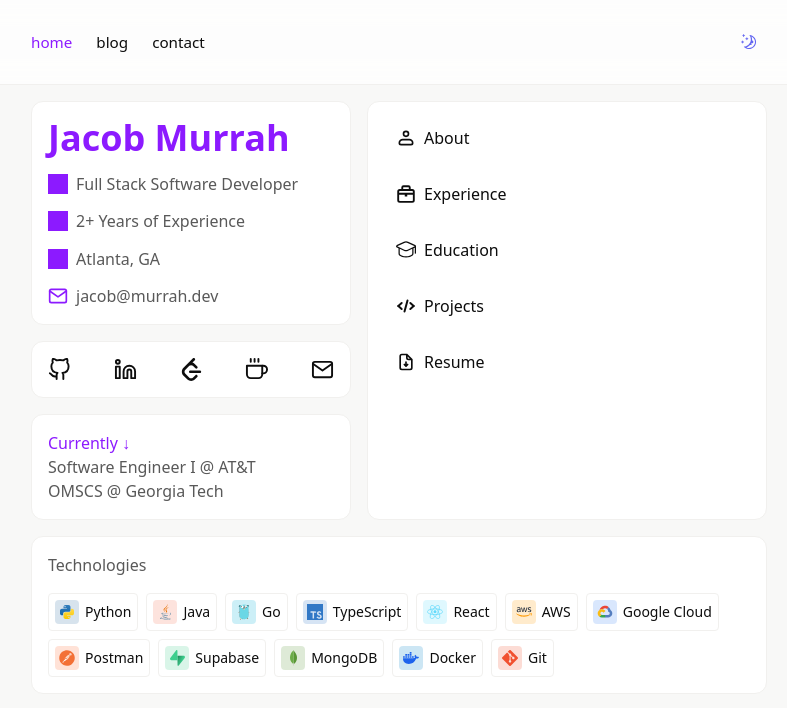
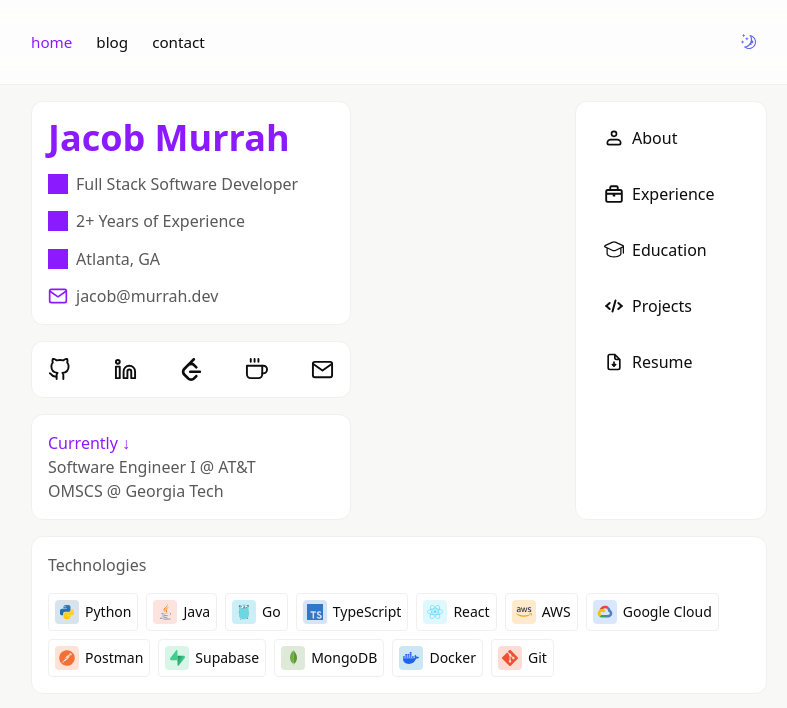
Before and after one commit to jmurrah/personal-portfolio-v2, a React (Vite) app: page / in a window 1280 px wide. Shown: the top 708 px of the page, without its empty margins (241-1028 px from the left). Built offline with nearby package versions, Linux system fonts and the light colour scheme; grey boxes are pictures that could not be loaded.

Commit message:
SOMEWHAT WORKING!!!!

```diff
--- a/src/components/AnimatedCard.tsx
+++ b/src/components/AnimatedCard.tsx
@@ -60,7 +60,7 @@ export default function AnimatedCard({
           observer.disconnect();
         }
       },
-      { threshold: 0 }
+      { threshold: 0 },
     );
 
     observer.observe(cardRef.current);
--- a/src/components/Tabs/ExpandableCard/ExpandableCard.css
+++ b/src/components/Tabs/ExpandableCard/ExpandableCard.css
@@ -1,69 +1,75 @@
 .expandable-card {
-  --container-expand-duration: 520ms;
-  --card-offset-left: 0px;
-  --card-parent-width: 100%;
-  --content-height: 0px;
-  flex: 1 1 auto;
-  width: 100%;
-  max-width: 100%;
-  margin-left: 0;
-  align-self: stretch;
-  position: relative;
-  z-index: 1;
+  --animation-duration: 600ms;
+  --content-height: 0;
+  --initial-width: 280px;
+  width: var(--initial-width);
   transition:
-    width var(--container-expand-duration) cubic-bezier(0.4, 0, 0.2, 1),
-    max-width var(--container-expand-duration) cubic-bezier(0.4, 0, 0.2, 1),
-    flex-basis var(--container-expand-duration) cubic-bezier(0.4, 0, 0.2, 1),
-    margin-left var(--container-expand-duration) cubic-bezier(0.4, 0, 0.2, 1),
-    box-shadow 240ms ease;
+    width var(--animation-duration) cubic-bezier(0.22, 1, 0.36, 1),
+    box-shadow var(--animation-duration) cubic-bezier(0.22, 1, 0.36, 1);
+  overflow: hidden;
 }
 
-.expandable-card.expandable-card--expanded {
-  flex-basis: 100%;
-  max-width: 100%;
+.tabs-container {
   width: 100%;
-  margin-left: 0;
-  z-index: 50;
-  box-shadow: 0 8px 30px rgba(0, 0, 0, 0.12);
 }
 
-/* Height transition for content */
-.content-wrapper {
+.card-content {
+  height: var(--content-height);
+  opacity: 0;
   overflow: hidden;
-  height: 0;
-  transition: height var(--container-expand-duration) cubic-bezier(0.4, 0, 0.2, 1);
+  transition:
+    height var(--animation-duration) cubic-bezier(0.22, 1, 0.36, 1),
+    opacity var(--animation-duration) cubic-bezier(0.22, 1, 0.36, 1);
+}
+
+/* Expanded state */
+.expandable-card.expanded {
+  width: 100%;
+  box-shadow: 0 10px 25px rgba(0, 0, 0, 0.1);
+}
+
+.expandable-card.expanded .card-content {
+  opacity: 1;
+}
+
+/* Closing state */
+.expandable-card.closing {
+  --closing-duration: 720ms;
+  transition:
+    width var(--closing-duration) cubic-bezier(0.22, 1, 0.36, 1),
+    box-shadow var(--closing-duration) cubic-bezier(0.22, 1, 0.36, 1);
+}
+
+.expandable-card.closing .card-content {
+  transition:
+    height var(--closing-duration) cubic-bezier(0.22, 1, 0.36, 1),
+    opacity var(--closing-duration) cubic-bezier(0.22, 1, 0.36, 1);
+}
+
+/* Animation optimizations */
+.expandable-card.animating {
+  will-change: width, box-shadow;
+}
+
+.expandable-card.animating .card-content {
+  will-change: height, opacity;
+}
+
+/* Content animation */
+.tab-content-inner {
+  padding: 1.5rem;
+  animation: fadeIn 300ms ease-out forwards;
+  animation-delay: calc(var(--animation-duration) * 0.5);
   opacity: 0;
 }
 
-.content-wrapper.expanded {
-  height: var(--content-height);
-  opacity: 1;
-  transition:
-    height var(--container-expand-duration) cubic-bezier(0.4, 0, 0.2, 1),
-    opacity var(--container-expand-duration) cubic-bezier(0.4, 0, 0.2, 1);
+@keyframes fadeIn {
+  from {
+    opacity: 0;
+    transform: translateY(8px);
+  }
+  to {
+    opacity: 1;
+    transform: translateY(0);
+  }
 }
-
-/* Tab content spacing */
-.tab-content {
-  padding: 1.5rem;
-}
-
-/* Adding transition for closing - slower than opening */
-.expandable-card.closing {
-  /* Slower closing transition */
-  --closing-duration: 720ms;
-  z-index: 50;
-  transition:
-    width var(--closing-duration) cubic-bezier(0.4, 0, 0.2, 1),
-    max-width var(--closing-duration) cubic-bezier(0.4, 0, 0.2, 1),
-    flex-basis var(--closing-duration) cubic-bezier(0.4, 0, 0.2, 1),
-    margin-left var(--closing-duration) cubic-bezier(0.4, 0, 0.2, 1),
-    box-shadow 240ms ease;
-}
-
-/* Also handle content closing transition */
-.expandable-card.closing .content-wrapper {
-  transition:
-    height var(--closing-duration) cubic-bezier(0.4, 0, 0.2, 1),
-    opacity var(--closing-duration) cubic-bezier(0.4, 0, 0.2, 1);
-}
--- a/src/components/Tabs/ExpandableCard/ExpandableCard.tsx
+++ b/src/components/Tabs/ExpandableCard/ExpandableCard.tsx
@@ -1,116 +1,97 @@
-import {
-  useLayoutEffect,
-  useRef,
-  useState,
-  useEffect,
-  type CSSProperties,
-  type ReactNode,
-} from 'react';
+import { useRef, useState, useEffect } from 'react';
 import Card from '@/components/Card';
 import './ExpandableCard.css';
 
-export interface ExpandableCardProps {
-  children: ReactNode;
+interface ExpandableCardProps {
+  children: React.ReactNode;
   expanded: boolean;
   className?: string;
-  contentId?: string; // Optional ID for the content section
+  tabContent?: React.ReactNode; // Add support for tab content
+  onAnimationComplete?: () => void;
+  initialWidth?: string; // Add support for initial width
 }
 
-const CONTAINER_EXPAND_DURATION_MS = 520;
+const ANIMATION_DURATION = 600;
 
 export default function ExpandableCard({
   children,
   expanded,
   className = '',
-  contentId = 'tab-content',
+  tabContent,
+  onAnimationComplete,
+  initialWidth = '256px', // Default width for tabs
 }: ExpandableCardProps) {
-  const [cardMetrics, setCardMetrics] = useState<{
-    offsetLeft: number;
-    parentWidth: number;
-  } | null>(null);
-  const [contentHeight, setContentHeight] = useState<number | null>(null);
-  const cardRef = useRef<HTMLDivElement | null>(null);
-  const contentRef = useRef<HTMLDivElement | null>(null);
+  const contentRef = useRef<HTMLDivElement>(null);
+  const [contentHeight, setContentHeight] = useState(0);
+  const [isAnimating, setIsAnimating] = useState(false);
 
-  // Measure the layout for positioning
-  useLayoutEffect(() => {
-    const measureLayout = () => {
-      const cardNode = cardRef.current;
-      if (cardNode) {
-        const parentElement = cardNode.parentElement;
-        const cardRect = cardNode.getBoundingClientRect();
-        const parentRect = parentElement?.getBoundingClientRect();
-        const nextOffsetLeft = parentRect ? cardRect.left - parentRect.left : cardNode.offsetLeft;
-        const nextParentWidth = parentRect?.width ?? cardRect.width;
-
-        setCardMetrics((previous) => {
-          if (
-            previous &&
-            previous.offsetLeft === nextOffsetLeft &&
-            previous.parentWidth === nextParentWidth
-          ) {
-            return previous;
-          }
-
-          return {
-            offsetLeft: nextOffsetLeft,
-            parentWidth: nextParentWidth,
-          };
-        });
+  // Measure content height for smooth transitions
+  useEffect(() => {
+    const updateContentHeight = () => {
+      if (contentRef.current) {
+        if (expanded) {
+          // Get actual content height
+          setContentHeight(contentRef.current.scrollHeight);
+        } else {
+          // Close content area
+          setContentHeight(0);
+        }
       }
     };
 
-    measureLayout();
-    window.addEventListener('resize', measureLayout);
+    // Update on expansion changes
+    updateContentHeight();
 
-    return () => {
-      window.removeEventListener('resize', measureLayout);
-    };
-  }, [expanded]);
+    // Also update on window resize for responsive layouts
+    window.addEventListener('resize', updateContentHeight);
+    return () => window.removeEventListener('resize', updateContentHeight);
+  }, [expanded, tabContent]);
 
-  // Measure content height for smooth height transition
-  useEffect(() => {
-    const content = document.getElementById(contentId);
-    if (content && expanded) {
-      // Small delay to ensure content is rendered
-      setTimeout(() => {
-        setContentHeight(content.scrollHeight);
-      }, 10);
-    } else {
-      setContentHeight(0);
-    }
-  }, [expanded, contentId]);
+  // Handle animation states
+// Update this useEffect to have consistent dependency array
+useEffect(() => {
+  setIsAnimating(true);
+  const timer = setTimeout(() => {
+    setIsAnimating(false);
+    if (expanded && onAnimationComplete) onAnimationComplete();
+  }, ANIMATION_DURATION);
+  return () => clearTimeout(timer);
+}, [expanded, onAnimationComplete]); // This is the problematic array
 
-  const expandDurationValue = `${CONTAINER_EXPAND_DURATION_MS}ms`;
-  const containerClassName = [
+  // Combine classes
+  const cardClasses = [
     'expandable-card',
-    expanded ? 'expandable-card--expanded' : '',
+    expanded ? 'expanded' : '',
+    isAnimating ? 'animating' : '',
     className,
   ]
     .filter(Boolean)
     .join(' ');
 
-  const cardStyle = {
-    '--container-expand-duration': expandDurationValue,
-    '--card-offset-left': cardMetrics ? `${cardMetrics.offsetLeft}px` : undefined,
-    '--card-parent-width': cardMetrics ? `${cardMetrics.parentWidth}px` : undefined,
-    '--content-height': contentHeight ? `${contentHeight}px` : '0px',
-  } as CSSProperties;
+  return (
+    <Card
+      className={cardClasses}
+      style={
+        {
+          '--animation-duration': `${ANIMATION_DURATION}ms`,
+          '--content-height': `${contentHeight}px`,
+          '--initial-width': initialWidth,
+        } as React.CSSProperties
+      }
+    >
+      <div className="tabs-container">
+        {children}
+      </div>
 
-  return (
-    <Card ref={cardRef} className={containerClassName} style={cardStyle}>
-      {children}
-      <div
-        id={contentId}
-        ref={contentRef}
-        className={`content-wrapper ${expanded ? 'expanded' : ''}`}
-      >
-        {/* Tab content goes here */}
+      <div ref={contentRef} className="card-content" aria-hidden={!expanded}>
         {expanded && (
-          <div className="tab-content">
-            <h2>Tab Content for Selected Tab</h2>
-            <p>This area will show content for the selected tab.</p>
-            <p>You can put any content here and it will automatically expand.</p>
+          <div className="tab-content-inner">
+            {tabContent || (
+              <div>
+                <h2>Tab Content</h2>
+                <p>This is the expandable content area.</p>
+              </div>
+            )}
           </div>
         )}
       </div>
--- a/src/components/Tabs/Tabs.tsx
+++ b/src/components/Tabs/Tabs.tsx
@@ -2,6 +2,13 @@ import { useState, useMemo, useRef, useEffect } from 'react';
 import SlidingTabs, { type Tab } from './SlidingTabs/SlidingTabs';
 import ExpandableCard from './ExpandableCard/ExpandableCard';
 import './Tabs.css';
+import {
+  AboutContent,
+  ExperienceContent,
+  EducationContent,
+  ProjectsContent,
+  ResumeContent
+} from './test';
 
 const ANIMATION_DURATION_MS = 1000;
 
@@ -72,11 +79,23 @@ export default function Tabs({ onTabClick, readyToExpand = false }: TabsProps) {
 
   return (
     <ExpandableCard
-      expanded={isExpanded}
-      className={`${isClosing ? 'closing' : ''} h-full`}
-      contentId={`tab-content-${selectedTab}`}
-    >
-      <SlidingTabs tabs={tabs} selectedTab={selectedTab} onSelectTab={handleSelectTab} />
-    </ExpandableCard>
+        expanded={isExpanded}
+        className={`${isClosing ? 'closing' : ''} min-h-80 h-full ml-auto`}
+        initialWidth='192px'
+        tabContent={
+          selectedTab && (
+            <>
+              {selectedTab === 'about' && <AboutContent />}
+              {selectedTab === 'experience' && <ExperienceContent />}
+              {selectedTab === 'education' && <EducationContent />}
+              {selectedTab === 'projects' && <ProjectsContent />}
+              {selectedTab === 'resume' && <ResumeContent />}
+            </>
+          )
+        }
+        onAnimationComplete={() => console.log('Animation complete')}
+      >
+        <SlidingTabs tabs={tabs} selectedTab={selectedTab} onSelectTab={handleSelectTab} />
+      </ExpandableCard>
   );
 }
--- /dev/null
+++ b/src/components/Tabs/test.tsx
@@ -0,0 +1,92 @@
+// Create this new file
+import React from 'react';
+
+export const AboutContent = () => (
+  <div className="p-4">
+    <h2 className="text-xl font-semibold mb-4">About Me</h2>
+    <p>
+      I'm a Full Stack Software Developer with a passion for creating clean, efficient, and user-friendly
+      applications. With a background in both frontend and backend development, I enjoy solving complex
+      problems and building systems that make a difference.
+    </p>
+    <p className="mt-3">
+      When I'm not coding, you can find me exploring new technologies, contributing to open-source
+      projects, or enjoying outdoor activities.
+    </p>
+  </div>
+);
+
+export const ExperienceContent = () => (
+  <div className="p-4">
+    <h2 className="text-xl font-semibold mb-4">Work Experience</h2>
+    <div className="mb-6">
+      <h3 className="text-lg font-medium">Software Engineer I @ AT&T</h3>
+      <p className="text-sm opacity-70">Jan 2023 - Present</p>
+      <ul className="list-disc pl-5 mt-2">
+        <li>Developed and maintained full-stack applications using React and Java</li>
+        <li>Optimized database queries resulting in 40% performance improvement</li>
+        <li>Collaborated with cross-functional teams to deliver features on schedule</li>
+      </ul>
+    </div>
+    <div>
+      <h3 className="text-lg font-medium">Previous Position</h3>
+      <p className="text-sm opacity-70">June 2021 - Dec 2022</p>
+      <ul className="list-disc pl-5 mt-2">
+        <li>Implemented responsive web designs</li>
+        <li>Contributed to backend API development</li>
+      </ul>
+    </div>
+  </div>
+);
+
+export const EducationContent = () => (
+  <div className="p-4">
+    <h2 className="text-xl font-semibold mb-4">Education</h2>
+    <div className="mb-6">
+      <h3 className="text-lg font-medium">MS Computer Science</h3>
+      <p className="font-medium">Georgia Tech</p>
+      <p className="text-sm opacity-70">2023 - Present</p>
+      <p className="mt-1">OMSCS Program - Specialization in Computing Systems</p>
+    </div>
+    <div>
+      <h3 className="text-lg font-medium">BS Computer Science</h3>
+      <p className="font-medium">University</p>
+      <p className="text-sm opacity-70">2017 - 2021</p>
+      <p className="mt-1">Graduated with Honors</p>
+    </div>
+  </div>
+);
+
+export const ProjectsContent = () => (
+  <div className="p-4">
+    <h2 className="text-xl font-semibold mb-4">Projects</h2>
+    <div className="mb-6">
+      <h3 className="text-lg font-medium">Personal Portfolio</h3>
+      <p className="mt-1">A responsive portfolio website built with React, TypeScript and CSS animations.</p>
+      <div className="flex gap-2 mt-2">
+        <span className="px-2 py-1 bg-blue-100 rounded text-xs">React</span>
+        <span className="px-2 py-1 bg-blue-100 rounded text-xs">TypeScript</span>
+        <span className="px-2 py-1 bg-blue-100 rounded text-xs">CSS</span>
+      </div>
+    </div>
+    <div>
+      <h3 className="text-lg font-medium">Project 2</h3>
+      <p className="mt-1">Description of another significant project</p>
+    </div>
+  </div>
+);
+
+export const ResumeContent = () => (
+  <div className="p-4">
+    <h2 className="text-xl font-semibold mb-4">Resume</h2>
+    <p className="mb-4">Download my full resume to learn more about my experience and skills.</p>
+    <a
+      href="/resume.pdf"
+      target="_blank"
+      rel="noopener noreferrer"
+      className="inline-block px-4 py-2 bg-[color:var(--primary)] text-white rounded hover:opacity-90"
+    >
+      Download Resume
+    </a>
+  </div>
+);
```
